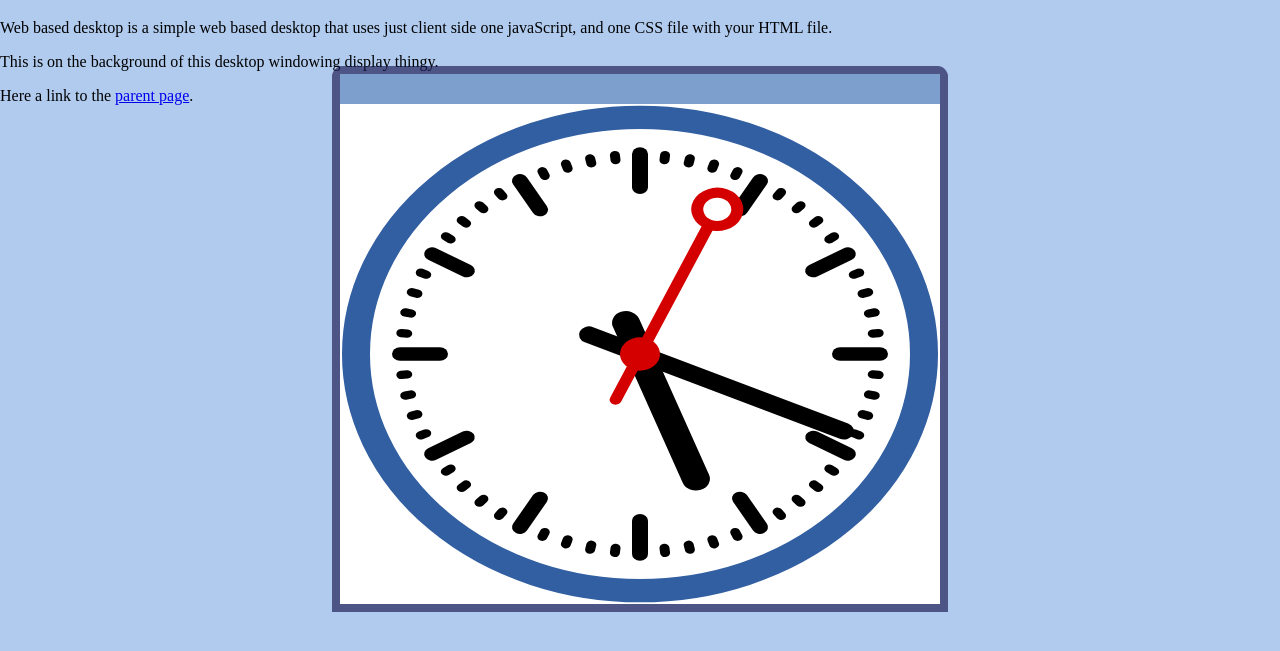
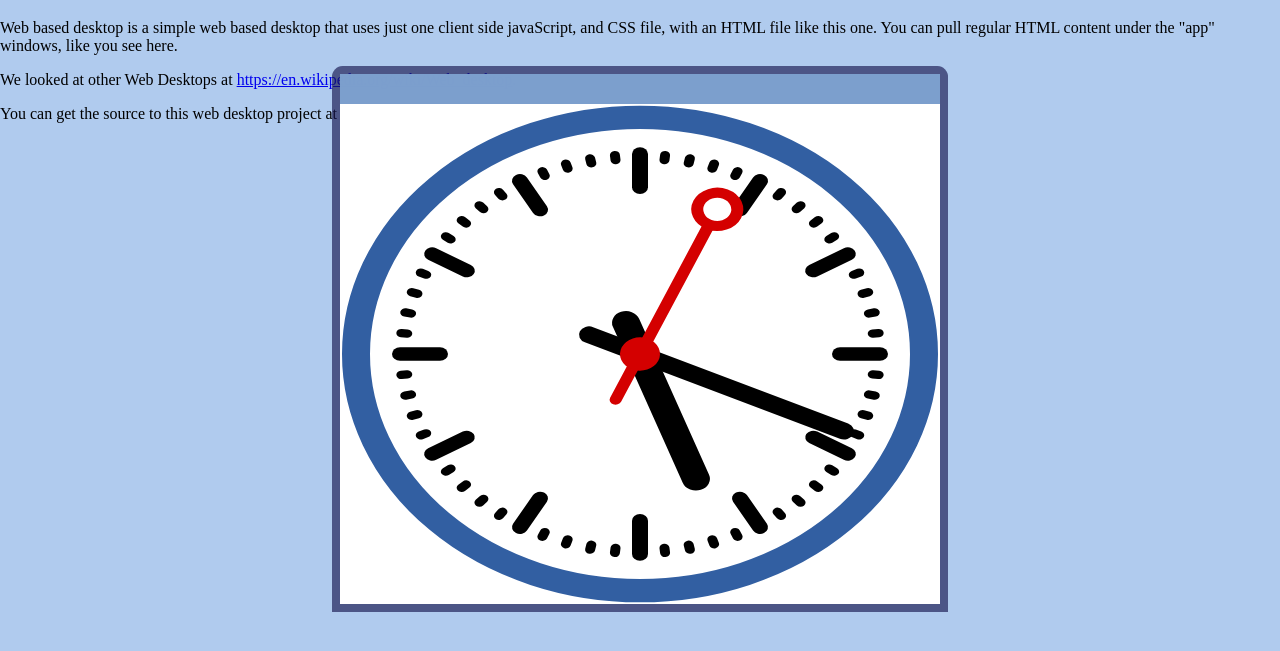
Before and after one commit to vtwireless/webtop, a plain HTML site: page webtop_test.html in a window 1280 px wide. Shown: the part 61-712 px from the top of the page. Drawn offline with Linux system fonts and the light colour scheme.

Commit message:
Saving Work

```diff
--- a/webtop_test.html
+++ b/webtop_test.html
@@ -56,17 +56,25 @@ onload = function() {
     </script>
 
 
-    <title>Webtop Test</title>
+    <title>Webtop Example</title>
 </head>
 <body>
     <h1>Webtop</h1>
 
     <p>Web based desktop is a simple web based desktop that
-    uses just client side one javaScript, and one CSS file
-    with your HTML file. </p>
-    <p>This is on the background of this desktop windowing
-    display thingy.</p>
-    <p>Here a link to the <a href="..">parent page</a>.</p>
+    uses just one client side javaScript,
+    and CSS file, with an HTML file like this one.
+    You can pull regular HTML content under the "app" windows,
+    like you see here.</p>
+
+    <p>We looked at other Web Desktops at <a
+           href="https://en.wikipedia.org/wiki/Web_desktop"
+        >https://en.wikipedia.org/wiki/Web_desktop</a>.</p>
+
+    <p>You can get the source to this web desktop project at on
+        github at <a
+           href="https://github.com/vtwireless/webtop"
+        >https://github.com/vtwireless/webtop</a>.</p>
 
 </body>
 </html>
```
